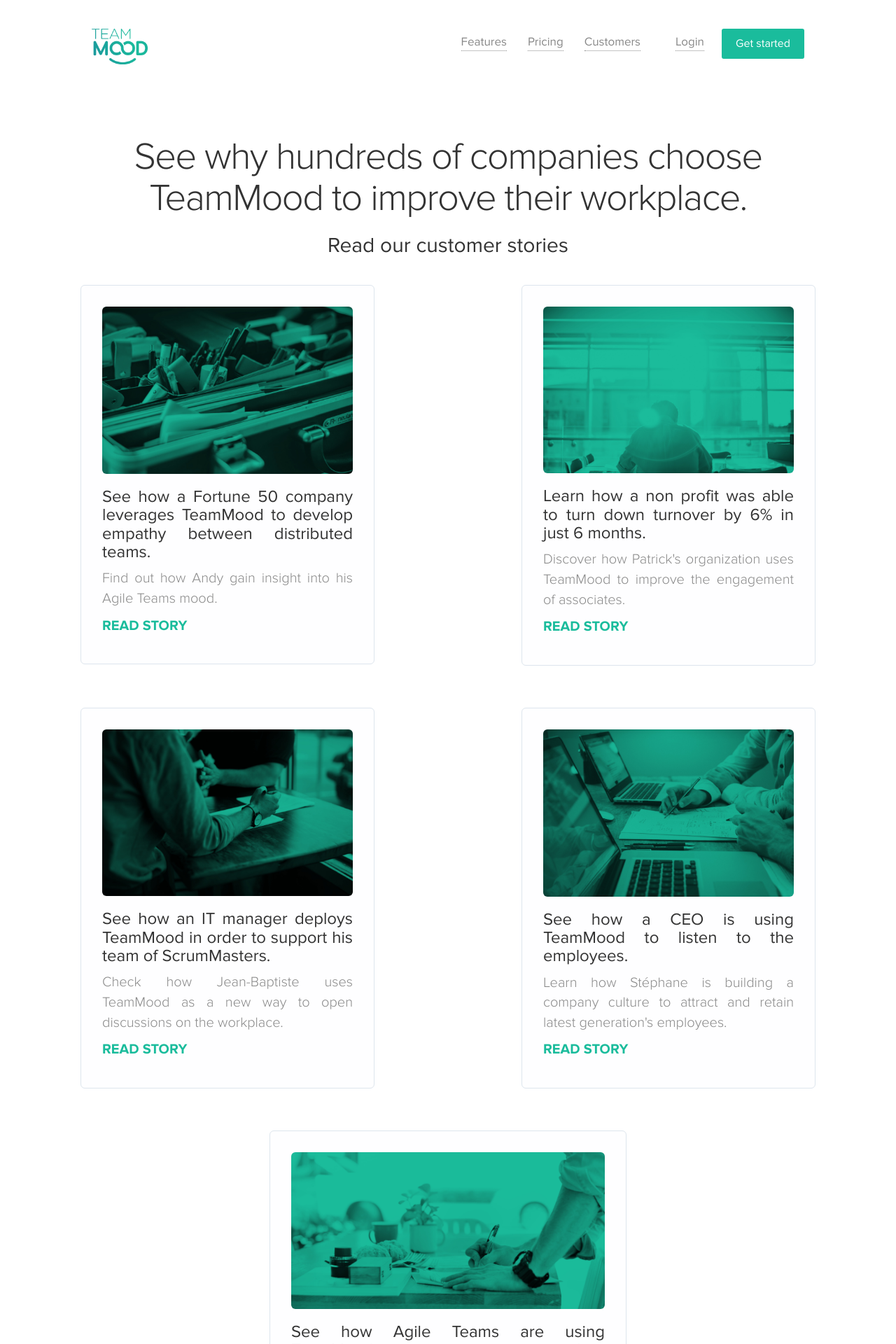
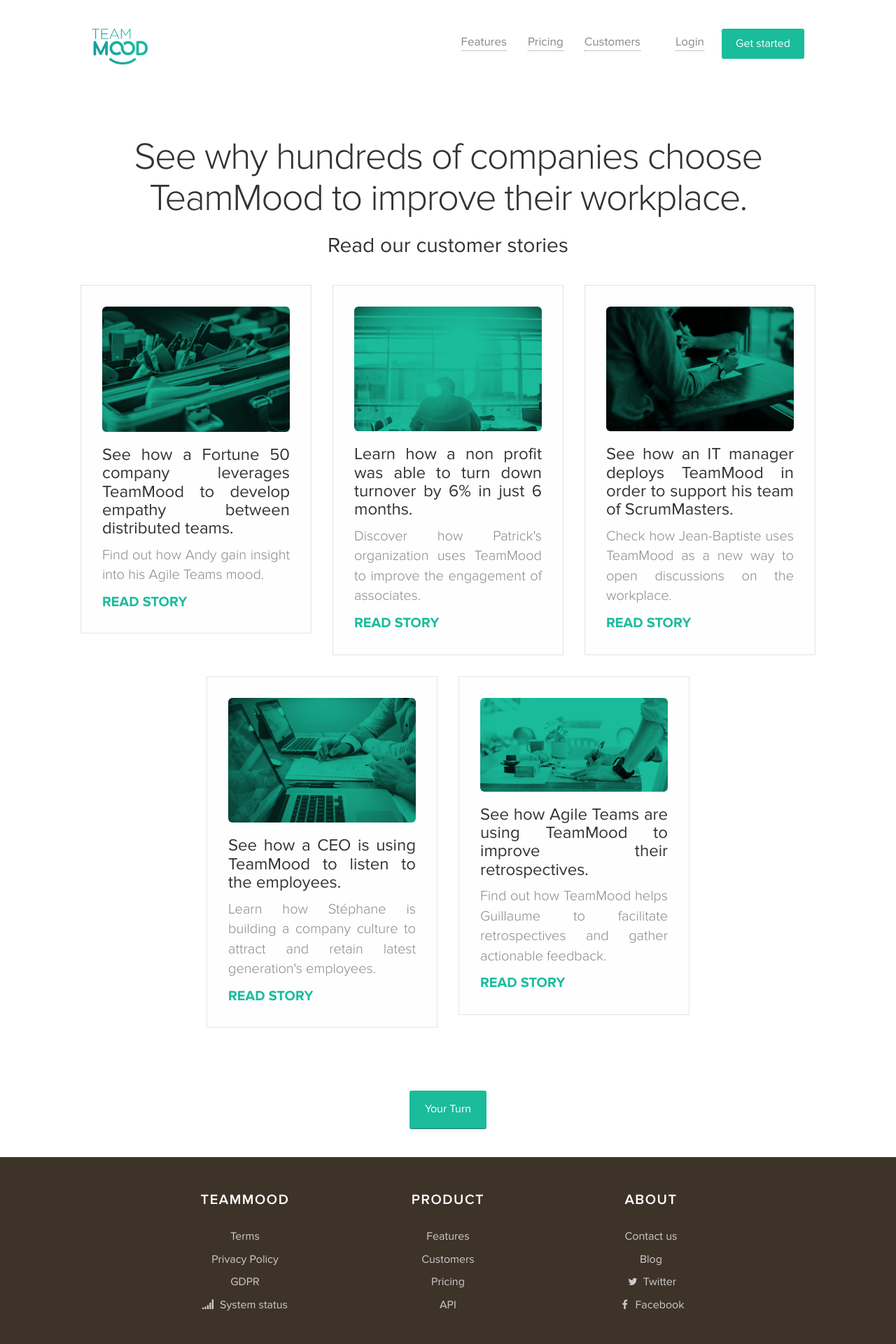
Before and after one commit to TeamMood/landing-page, a Jekyll site: the page built from en/success/index.html, in a window 1280 px wide. Shown: the top 1920 px of the page at 70% size. Built offline with Jekyll 4.4.1, drawn with Linux system fonts in a browser that asks for light colours; nearby versions of some CDN libraries; a script that is not in the unit is left out; comment, search, counter and statistics services are not loaded; some of the changed text lies outside the part shown.

Commit message:
Success & footer (en) : content + links + style

```diff
--- a/_includes/footer_en.html
+++ b/_includes/footer_en.html
@@ -1,35 +1,25 @@
 <footer>
     <div class="container">
         <div class="row">
-            <div class="col-md-3">
-                <div class="footer-logo">
-                    <i class="fa fa-smile-o"></i>TeamMood
-                </div>
-                <div class="legal-mentions">
+            <div class="col-md-10 col-md-offset-1">
+                <div class="col-md-4 center">
+                    <h3>
+                        TeamMood
+                    </h3>
                     <p>
-                        Copyright {{ site.time | date: '%Y' }}
+                        <a href="/en/terms-of-service/">Terms</a>
                     </p>
                     <p>
-                        <span>
-                            <a href="/terms-of-service">Terms</a>
-                        </span>
-                        <span class="separator">•</span>
-                        <span>
-                            <a href="/privacy-policy">Privacy Policy</a>
-                        </span>
-                        <span class="separator">•</span>
-                        <span>
+                        <a href="/en/privacy-policy/">Privacy Policy</a>
+                    </p>
+                    <p>
                         <a href="https://help.teammood.com/pricing-security-privacy-and-terms/legals/how-teammood-complies-with-gdpr">GDPR</a>
-                        </span>
+                    </p>
+                    <p>
+                        <a href="http://status.teammood.com" target="_blank"><i class="fa fa-signal"></i> System status</a>
                     </p>
                 </div>
-                <p>&nbsp;</p>
-                <p><a href="http://status.teammood.com" target="_blank"><i class="fa fa-signal"></i> System status</a></p>
-            </div>
-            <div class="col-md-1"></div>
-            <div class="col-md-4">
-                <div class="row">
-                    <div class="col-md-6">
+                <div class="col-md-4 center">
                     <h3>Product</h3>
                     <p>
                         <a href="/{{ page.lang }}/features">Features</a>
@@ -40,8 +30,11 @@
                     <p>
                         <a href="/{{ page.lang }}/pricing">Pricing</a>
                     </p>
+                    <p>
+                        <a href="https://teammood.docs.apiary.io/">API</a>
+                    </p>
                 </div>
-                    <div class="col-md-6">
+                <div class="col-md-4 center">
                     <h3>About</h3>
                     <p>
                         <a href="mailto:hello@teammood.com">Contact us</a>
@@ -53,26 +46,28 @@
                         <a href="https://twitter.com/teammood" target="_blank">
                         </a>
                     </p>
-                        <div class="fa fa-twitter"></div><a href="https://twitter.com/teammood" target="_blank">
-        Twitter
+                    <p>
+                        <a href="https://twitter.com/teammood" target="_blank">
+                            <i class="fa fa-twitter"></i>Twitter
                         </a>
-                        <p></p>
+                    </p>
                     <p>
                         <a href="https://www.facebook.com/TeamMood" target="_blank">
+                            <i class="fa fa-facebook"></i>Facebook
                         </a>
                     </p>
-                        <div class="fa fa-facebook"></div><a href="https://www.facebook.com/TeamMood" target="_blank">
-        Facebook
-        </a>
-                        <p></p>
-                    </div>
-                </div>
-            </div>
-            <div class="col-md-4">
-                <div class="phones-footer">
-                    <strong>Made with <i class="fa fa-heart"></i> in Toulouse, France</strong>
                 </div>
             </div>
         </div>
     </div>
+
+    <div class="row footer_copyright">
+        <div class="col center">
+            <div class="phones-footer">
+                Copyright © {{ site.time | date: '%Y' }}
+                <i class="fa fa-smile-o"></i> TeamMood <span class="separator">•</span>
+                Made with <i class="fa fa-heart"></i> in Toulouse, France
+            </div>
+        </div>
+    </div>
 </footer>
--- a/en/success/index.html
+++ b/en/success/index.html
@@ -23,58 +23,50 @@
 </div>
 
 <div class="homepage-api">
-    <div class="container">
+    <div class="container center">
         <div class="row">
-            <div class="col-md-5">
+            <div class="col-md-4">
                 <div class="story">
                     <img class="img-responsive img-rounded" src="/images/success/postits.jpg">
                     <h3 class="text-justify">See how a Fortune 50 company leverages TeamMood to develop empathy between distributed teams.</h3>
                     <p class="text-justify">Find out how Andy gain insight into his Agile Teams mood.</p>
-                    <p class="text-justify"><strong><a href="Success-story-agile-team-en.pdf">READ STORY</a></strong></p>
+                    <p class="text-justify read_story"><strong><a href="Success-story-agile-team-en.pdf">READ STORY</a></strong></p>
                 </div>
             </div>
-            <div class="col-md-5 col-md-offset-2">
+            <div class="col-md-4">
                 <div class="story">
                     <img class="img-responsive img-rounded" src="/images/success/working.jpg">
                     <h3 class="text-justify">Learn how a non profit was able to turn down turnover by 6% in just 6 months.</h3>
                     <p class="text-justify">Discover how Patrick's organization uses TeamMood to improve the engagement of associates.</p>
-                    <p class="text-justify"><strong><a href="Success-story-Ascension-en.pdf">READ STORY</a></strong></p>
+                    <p class="text-justify read_story"><strong><a href="Success-story-Ascension-en.pdf">READ STORY</a></strong></p>
                 </div>
             </div>
-        </div>
-    </div>
-</div>
-<div class="homepage-api">
-    <div class="container">
-        <div class="row">
-            <div class="col-md-5">
+
+            <div class="col-md-4">
                 <div class="story">
                     <img class="img-responsive img-rounded" src="/images/success/watch.jpg">
                     <h3 class="text-justify">See how an IT manager deploys TeamMood in order to support his team of ScrumMasters.</h3>
                     <p class="text-justify">Check how Jean-Baptiste uses TeamMood as a new way to open discussions on the workplace.</p>
-                    <p class="text-justify"><strong><a href="Success-story-scrum-masters-en.pdf">READ STORY</a></strong></p>
+                    <p class="text-justify read_story"><strong><a href="Success-story-scrum-masters-en.pdf">READ STORY</a></strong></p>
                 </div>
             </div>
-            <div class="col-md-5 col-md-offset-2">
+        </div>
+        <div class="row">
+            <div class="col-md-4 col-md-offset-2">
                 <div class="story">
                     <img class="img-responsive img-rounded" src="/images/success/computers.jpg">
                     <h3 class="text-justify">See how a CEO is using TeamMood to listen to the employees.</h3>
                     <p class="text-justify">Learn how Stéphane is building a company culture to attract and retain latest generation's employees.</p>
-                    <p class="text-justify"><strong><a href="Success-story-Fioulmarket-en.pdf">READ STORY</a></strong></p>
+                    <p class="text-justify read_story"><strong><a href="Success-story-Fioulmarket-en.pdf">READ STORY</a></strong></p>
                 </div>
             </div>
-        </div>
-    </div>
-</div>
-<div class="homepage-api">
-    <div class="container">
-        <div class="row">
-            <div class="col-md-6 col-md-offset-3">
+
+            <div class="col-md-4">
                 <div class="story">
                     <img class="img-responsive img-rounded" src="/images/success/lunch.jpg">
                     <h3 class="text-justify">See how Agile Teams are using TeamMood to improve their retrospectives.</h3>
                     <p class="text-justify">Find out how TeamMood helps Guillaume to facilitate retrospectives and gather actionable feedback.</p>
-                    <p class="text-justify"><strong><a href="Success-story-banque-en.pdf">READ STORY</a></strong></p>
+                    <p class="text-justify read_story"><strong><a href="Success-story-banque-en.pdf">READ STORY</a></strong></p>
                 </div>
             </div>
         </div>
```
Also changed, not shown: _includes/footer_fr.html (+8 -5 lines), css/main.css. Lines whose indentation alone changed are shown as unchanged.
